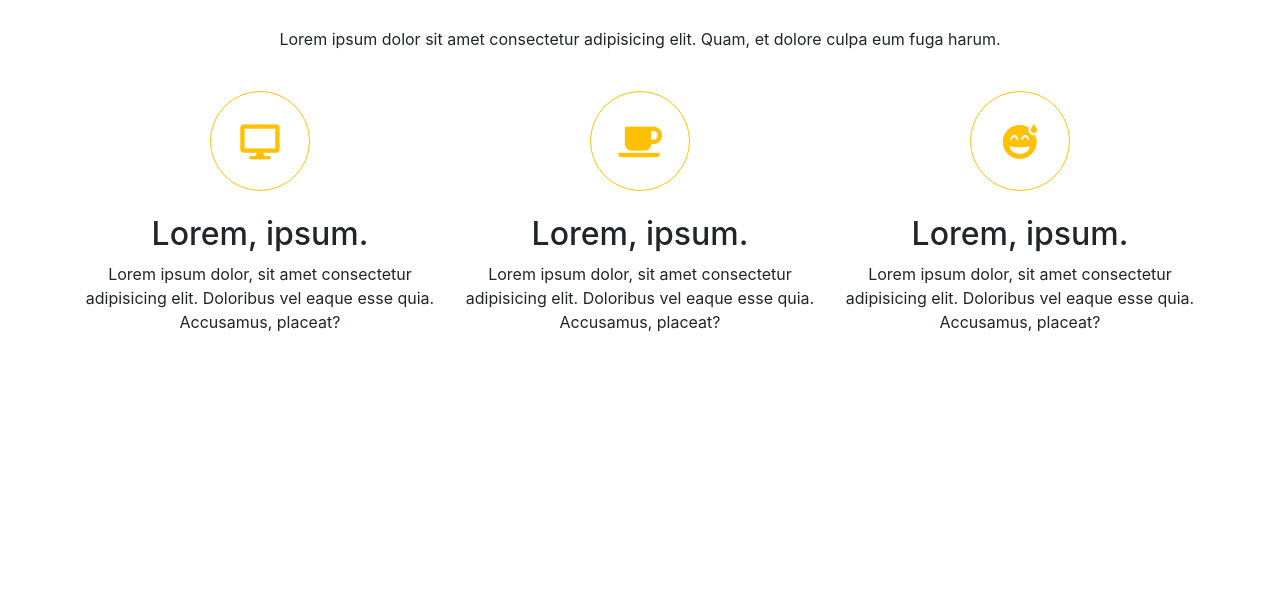
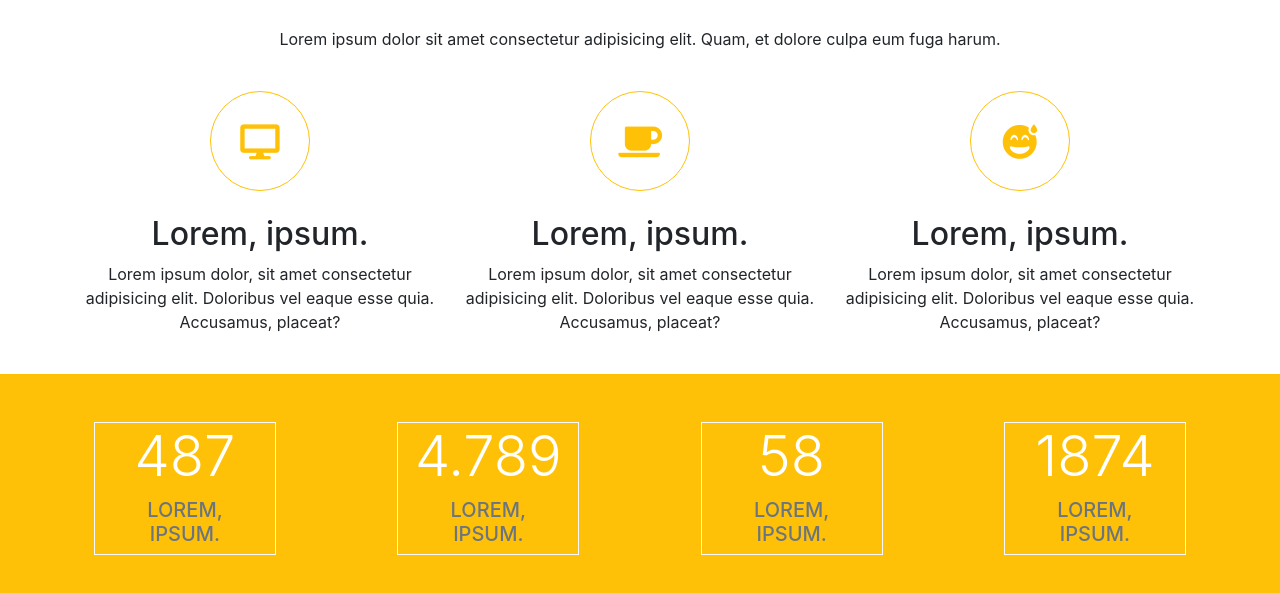
Before and after one commit to katarzynka1234/website_template_Bootstrap_4, a website: page index.html in a window 1280 px wide. Shown: the part 721-1314 px from the top of the page. Before the commit the page ends 1071 px from the top, so only its background shows below. Drawn offline with nearby package versions, Linux system fonts and the light colour scheme.

Commit message:
Add numbers section

```diff
--- a/index.html
+++ b/index.html
@@ -62,7 +62,7 @@
                     <p>Lorem ipsum dolor sit amet consectetur adipisicing elit. Quam, et dolore culpa eum fuga harum.</p>
                 </div>
             </div>
-            <div class="row">
+            <div class="row mb-4">
                 <div class="col-sm-12 col-md-4 text-center">
                     <div class="mx-auto mb-4 my-mission-icon-border">
                         <i class="fas fa-desktop my-mission-icon"></i>
@@ -93,6 +93,28 @@
             </div>
         </div>
     </section>
+    <section class="my-numbers-section bg-warning">
+        <div class="container">
+            <div class="row justify-content-between p-4 ">
+                <div class="col-sm-5 col-md-5 col-lg-2 text-center text-white text-uppercase border border-light my-4">
+                    <h3 class="display-4">487</h3>
+                    <h5 class="text-muted">Lorem, ipsum.</h4>
+                </div>
+                <div class="col-sm-5 col-md-5 col-lg-2 text-center text-white text-uppercase border border-light my-4">
+                   <h3 class="display-4">4.789</h3>
+                    <h5 class="text-muted">Lorem, ipsum.</h4>
+                </div>
+                <div class="col-sm-5 col-md-5 col-lg-2 text-center text-white text-uppercase border border-light my-4">
+                    <h3 class="display-4">58</h3>
+                    <h5 class="text-muted">Lorem, ipsum.</h4>
+                </div>
+                <div class="col-sm-5 col-md-5 col-lg-2 text-center text-white text-uppercase border border-light my-4">
+                    <h3 class="display-4">1874</h3>
+                    <h5 class="text-muted">Lorem, ipsum.</h4>
+                </div>
+            </div>
+        </div>
+    </section>
 
 
 
--- a/sass/style.scss
+++ b/sass/style.scss
@@ -37,7 +37,6 @@ $bostrap-warning-color: #ffc107;
     padding: 4px;
     position: relative;
 }
-
 .my-mission-icon {
     position: absolute;
     top: 50%;
```
Also changed, not shown: 1 other file.
